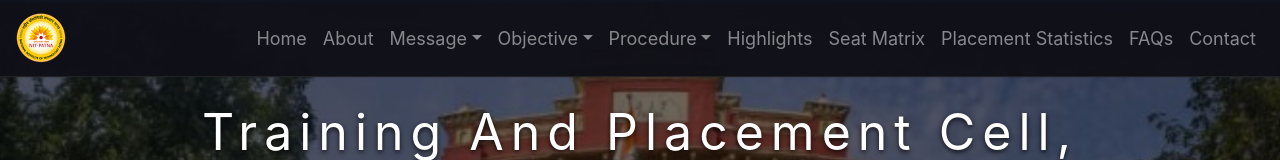
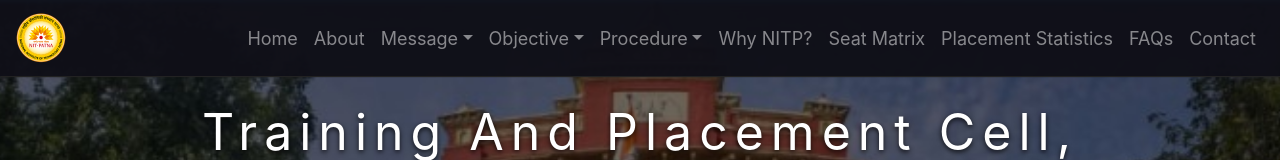
Before and after one commit to princepriyank/TPC, a React (Create React App) app: page / in a window 1280 px wide. Shown: the top 160 px of the page. Built offline with nearby package versions, Linux system fonts and the light colour scheme.

Commit message:
navbar title changed

```diff
--- a/src/components/my-navbar/my-navbar.component.jsx
+++ b/src/components/my-navbar/my-navbar.component.jsx
@@ -40,7 +40,7 @@
                 <NavDropdown.Item href="#c">Recruiters</NavDropdown.Item>
                 <NavDropdown.Item href="#Students">Students</NavDropdown.Item>
               </NavDropdown>
-              <Nav.Link href="#Highlights">Highlights</Nav.Link>
+              <Nav.Link href="#Highlights">Why NITP?</Nav.Link>
               <Nav.Link href="#Seat">Seat Matrix</Nav.Link>
               <Nav.Link href="#Stats">Placement Statistics</Nav.Link>
               <Nav.Link href="#FAQs">FAQs</Nav.Link>
```
